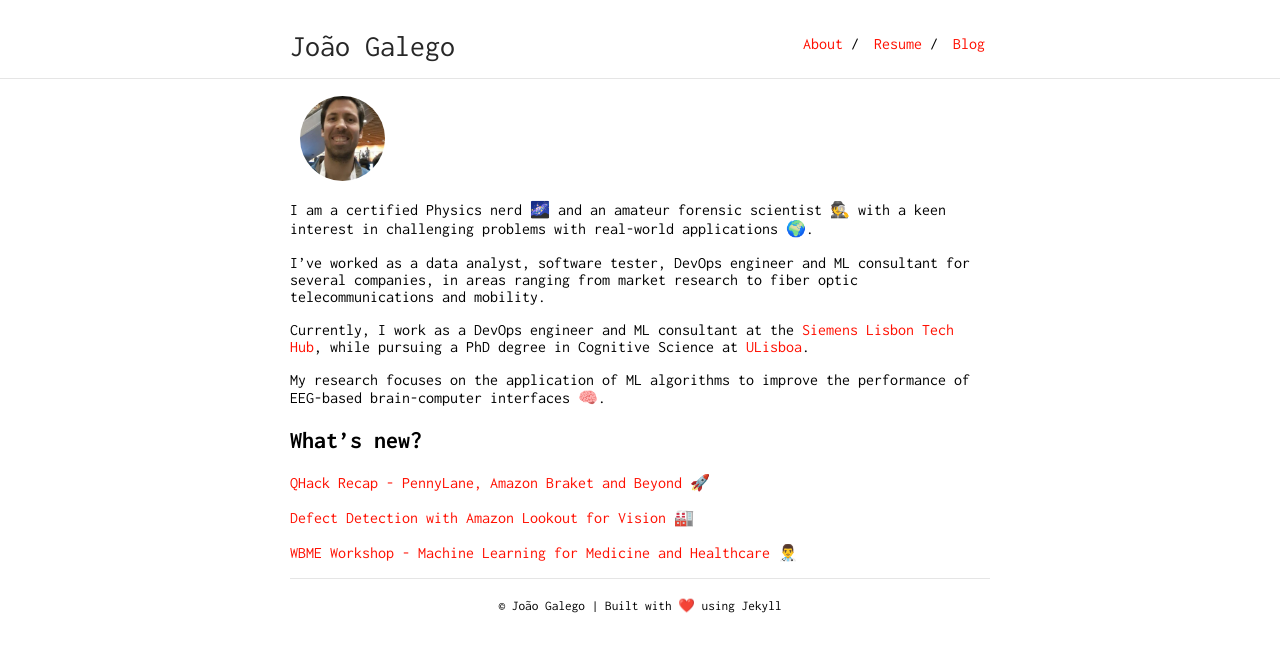
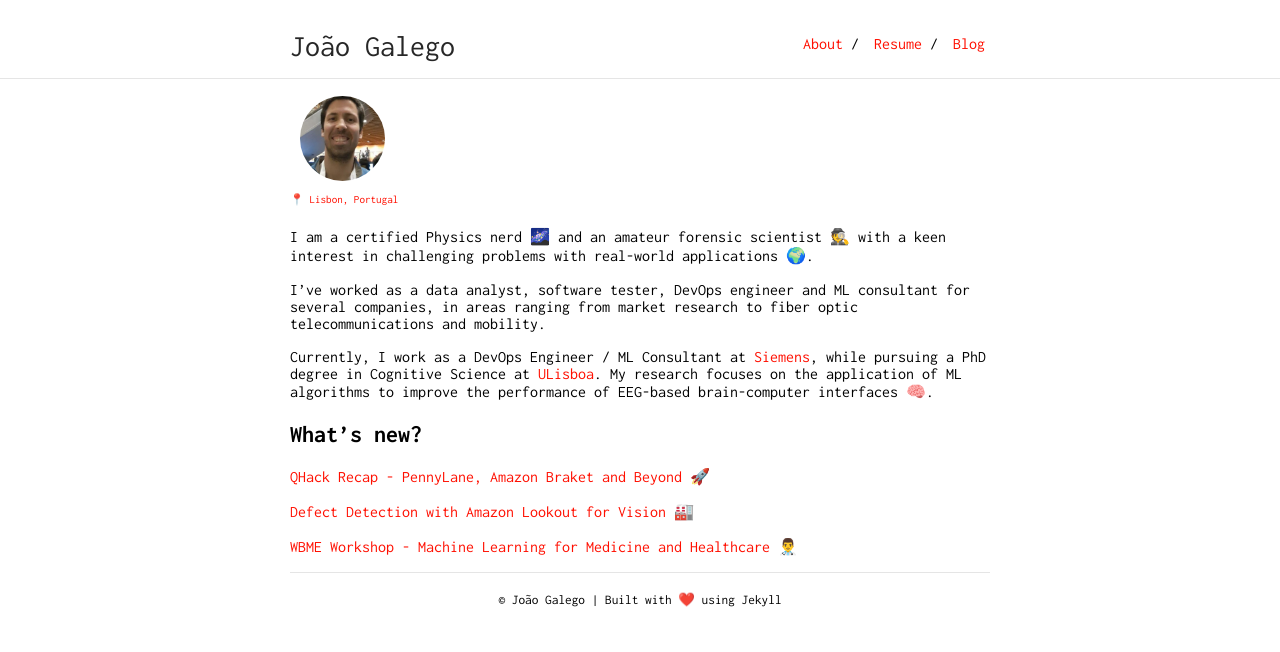
Before and after one commit to JGalego/JGalego.github.io, a Jekyll site: the page built from index.md, in a window 1280 px wide. Shown: the top 652 px of the page. Built offline with Jekyll 4.4.1, drawn with Linux system fonts in a browser that asks for light colours.

Commit message:
Added dynamic current job info; Added location data; Fixed profile picture margin

```diff
--- /dev/null
+++ b/_data/location.yml
@@ -0,0 +1,4 @@
+---
+city: Lisbon
+country: Portugal
+maps: https://www.google.com/maps/place/Lisbon/@38.7436057,-9.2302432,12z
--- a/_sass/typography.scss
+++ b/_sass/typography.scss
@@ -40,7 +40,7 @@
         height: $image-size;
         width: $image-size;
         position: relative;
-        margin: 0 0 0 10px;
+        margin: 0 0 -10px 10px;
         border-radius: 50%;
         p & {
             padding: 0;
--- a/index.md
+++ b/index.md
@@ -5,13 +5,15 @@ layout: default
 
 <img class="profile-picture" src="assets/images/avatar.jpg">
 
+<sub><sup>📍 [{{ site.data.location.city }}, {{ site.data.location.country }}]({{ site.data.location.maps }})</sup></sub>
+
 I am a certified Physics nerd 🌌 and an amateur forensic scientist 🕵️ with a keen interest in challenging problems with real-world applications 🌍.
 
 I've worked as a data analyst, software tester, DevOps engineer and ML consultant for several companies, in areas ranging from market research to fiber optic telecommunications and mobility.
 
-Currently, I work as a DevOps engineer and ML consultant at the [Siemens Lisbon Tech Hub](https://www.youtube.com/watch?v=kVpoZRwASDU), while pursuing a PhD degree in Cognitive Science at [ULisboa](https://www.ulisboa.pt/en/).
+{% assign currentJob = site.data.jobs | first %}
 
-My research focuses on the application of ML algorithms to improve the performance of EEG-based brain-computer interfaces 🧠.
+Currently, I work as a {{ currentJob.role }} at [{{ currentJob.where.name }}]({{ currentJob.where.link }}), while pursuing a PhD degree in Cognitive Science at [ULisboa](https://www.ulisboa.pt/en/). My research focuses on the application of ML algorithms to improve the performance of EEG-based brain-computer interfaces 🧠.
 
 ## What's new?
 
```
